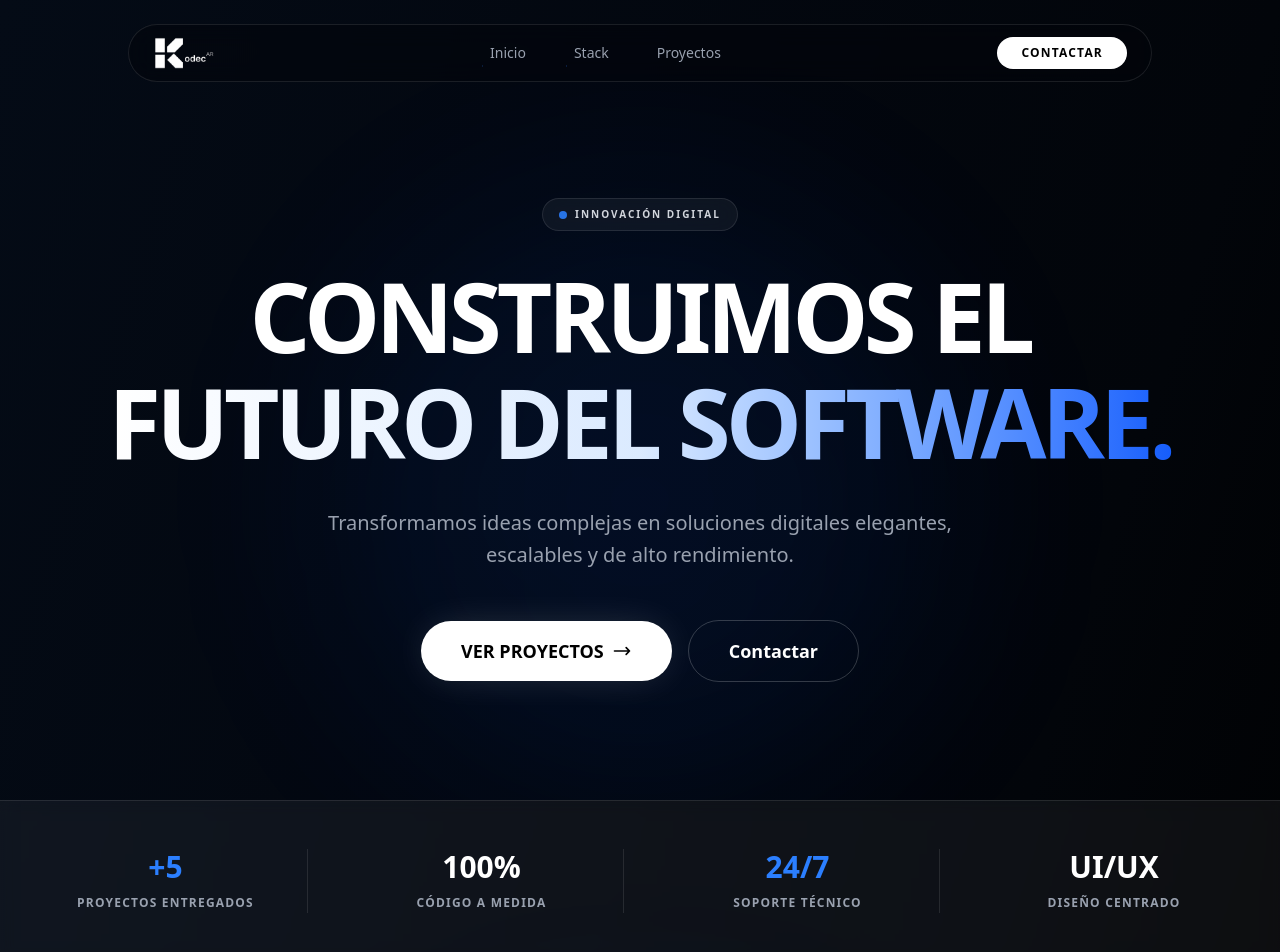
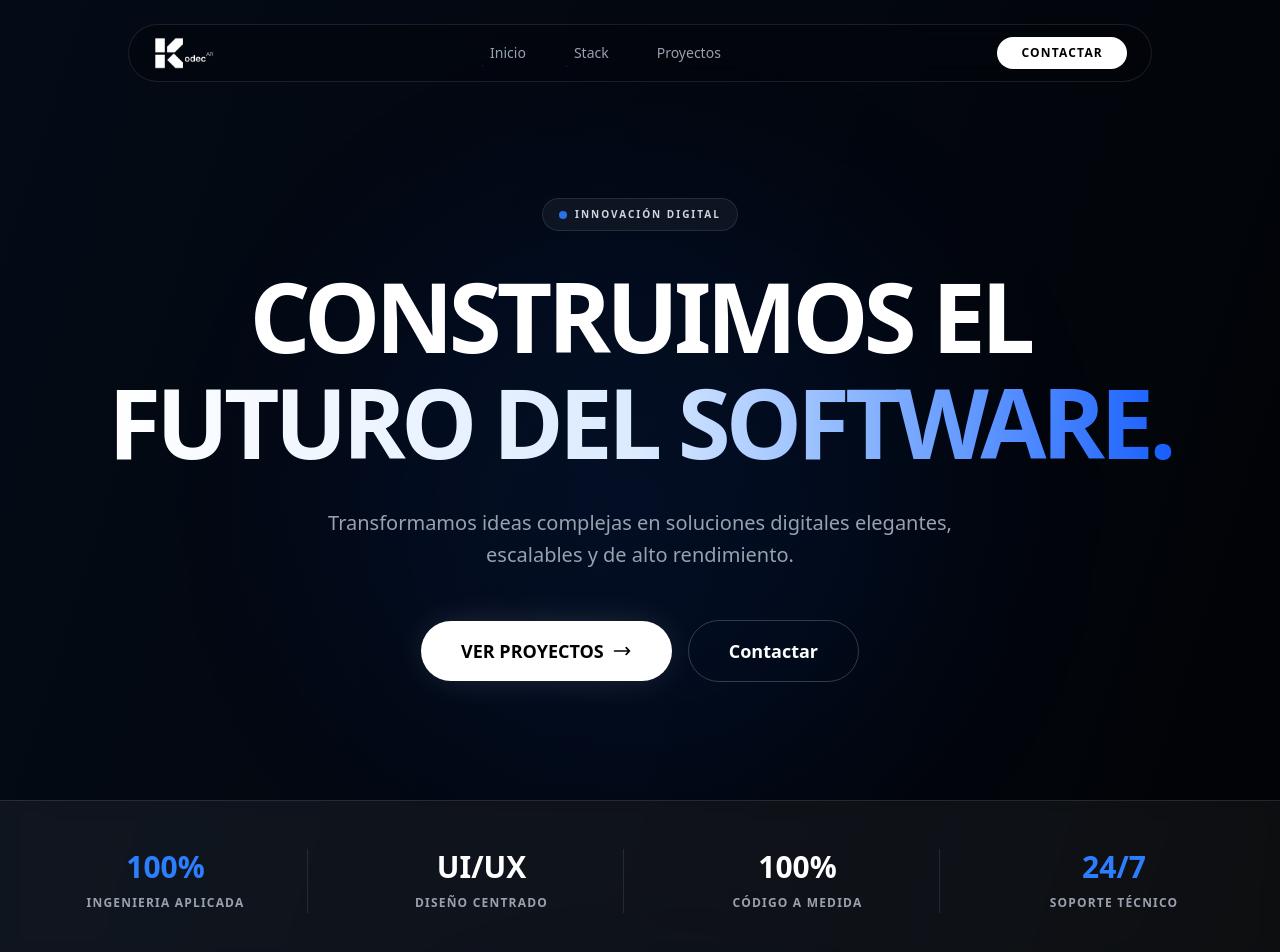
Before and after one commit to gnsomigliana/kodecar-portfolio, a Next.js app: page / in a window 1280 px wide. Shown: the top 952 px of the page. Built offline with nearby package versions, Linux system fonts and the light colour scheme.

Commit message:
retoques minimos

```diff
--- a/src/app/page.js
+++ b/src/app/page.js
@@ -121,8 +121,12 @@ export default function Home() {
         <div className={`max-w-7xl mx-auto px-6 transition-all duration-1000 transform ${valoresVisible ? 'opacity-100 translate-y-0' : 'opacity-0 translate-y-10'}`}>
           <div className="grid grid-cols-2 md:grid-cols-4 gap-8 text-center divide-x divide-white/10">
             <div className="px-4">
-              <span className="block text-3xl font-black text-blue-500 mb-1">+5</span>
-              <span className="text-xs text-gray-400 uppercase tracking-widest font-bold">Proyectos Entregados</span>
+              <span className="block text-3xl font-black text-blue-500 mb-1">100%</span>
+              <span className="text-xs text-gray-400 uppercase tracking-widest font-bold">Ingenieria aplicada</span>
+            </div>
+            <div className="px-4">
+              <span className="block text-3xl font-black text-white mb-1">UI/UX</span>
+              <span className="text-xs text-gray-400 uppercase tracking-widest font-bold">Diseño Centrado</span>
             </div>
             <div className="px-4">
               <span className="block text-3xl font-black text-white mb-1">100%</span>
@@ -132,10 +136,7 @@ export default function Home() {
               <span className="block text-3xl font-black text-blue-500 mb-1">24/7</span>
               <span className="text-xs text-gray-400 uppercase tracking-widest font-bold">Soporte Técnico</span>
             </div>
-            <div className="px-4">
-              <span className="block text-3xl font-black text-white mb-1">UI/UX</span>
-              <span className="text-xs text-gray-400 uppercase tracking-widest font-bold">Diseño Centrado</span>
-            </div>
+
           </div>
         </div>
       </section>
@@ -326,7 +327,7 @@ export default function Home() {
               <a href="https://wa.me/5492281491955" target="_blank" rel="noopener noreferrer" className="text-gray-400 hover:text-blue-500 font-medium transition-colors text-sm flex items-center gap-2">
                 WhatsApp
               </a>
-              <a href="mailto:contacto@kodec.ar" className="text-gray-400 hover:text-blue-500 font-medium transition-colors text-sm flex items-center gap-2">
+              <a href="https://mail.google.com/mail/?view=cm&fs=1&to=kodecar25@gmail.com&su=Consulta%20sobre%20desarrollo%20de%20software" target="_blank" rel="noopener noreferrer" className="text-gray-400 hover:text-blue-500 font-medium transition-colors text-sm flex items-center gap-2">
                 Email
               </a>
             </div>
```
